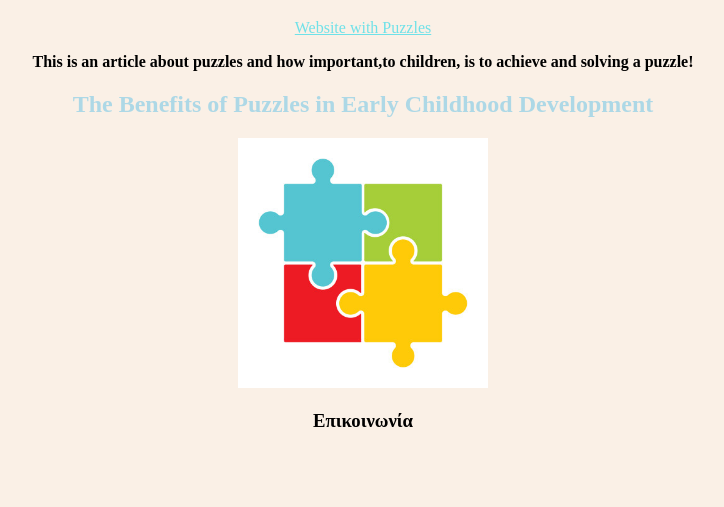
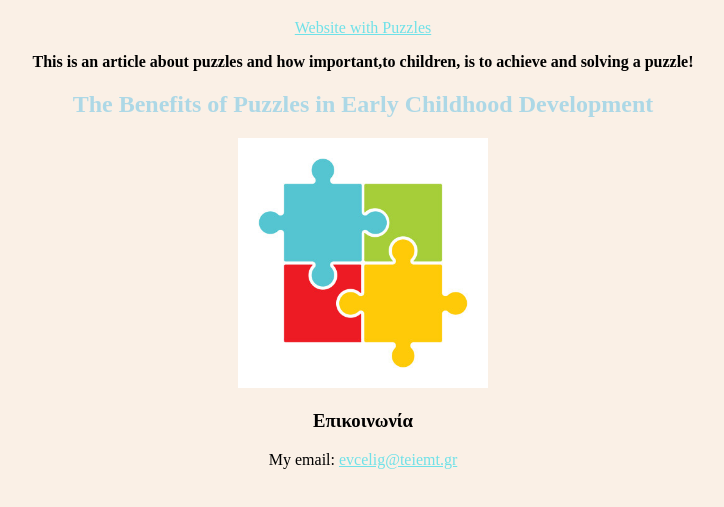
Before and after one commit to EvaDeli99/puzzlesample, a plain HTML site: page index.html in a window 1280 px wide. Shown: the part 61-568 px from the top of the page, without its empty margins (277-1001 px from the left). Drawn offline with Linux system fonts and the light colour scheme.

Commit message:
changed index.html

```diff
--- a/index.html
+++ b/index.html
@@ -19,6 +19,6 @@
 			</a>
 		</p>
 		<h3>Επικοινωνία</h3>
-
+			My email: <a href="mailto:evcelig@teiemt.gr">evcelig@teiemt.gr</a>
 	</body>
 </html>
```
